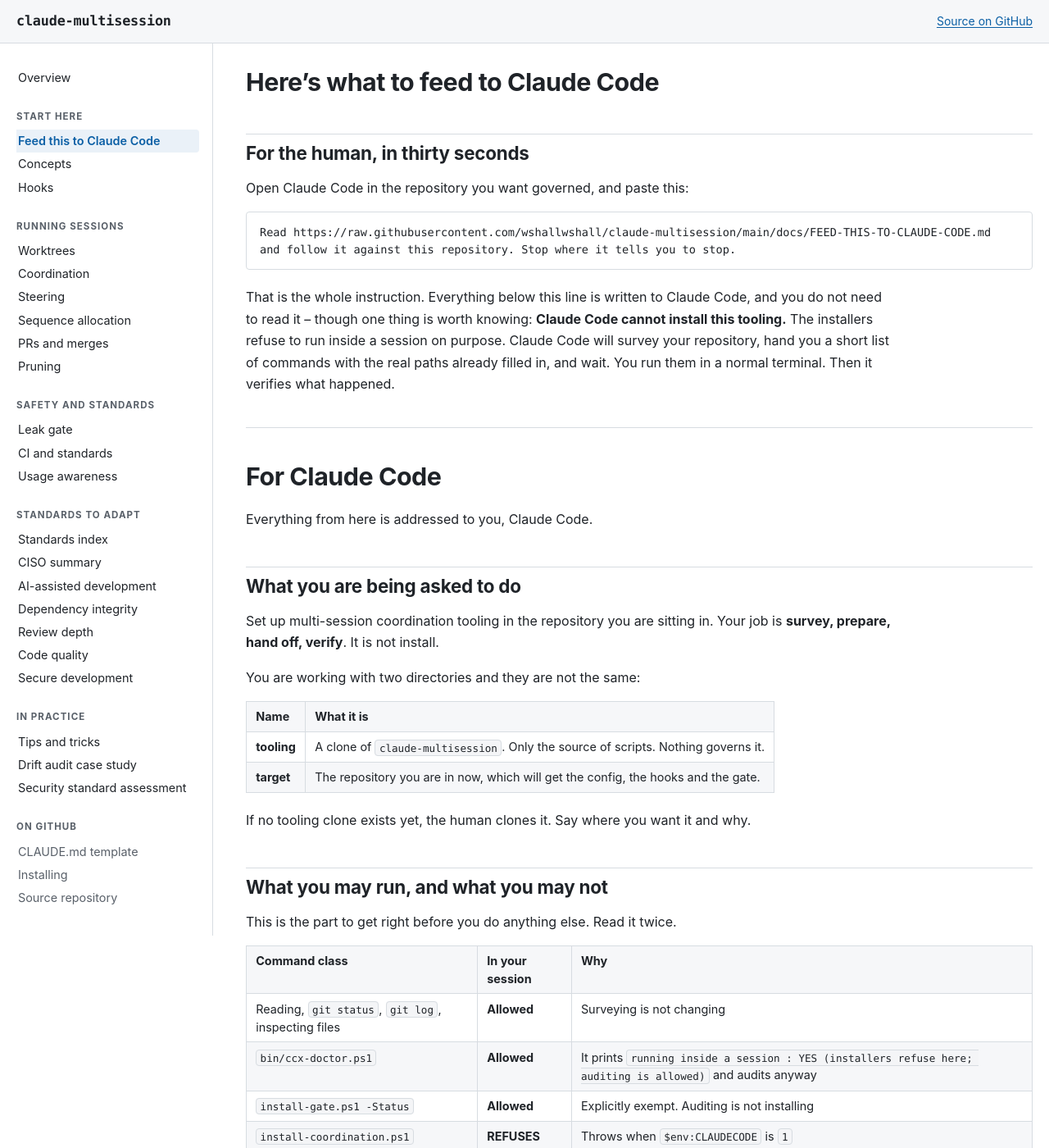
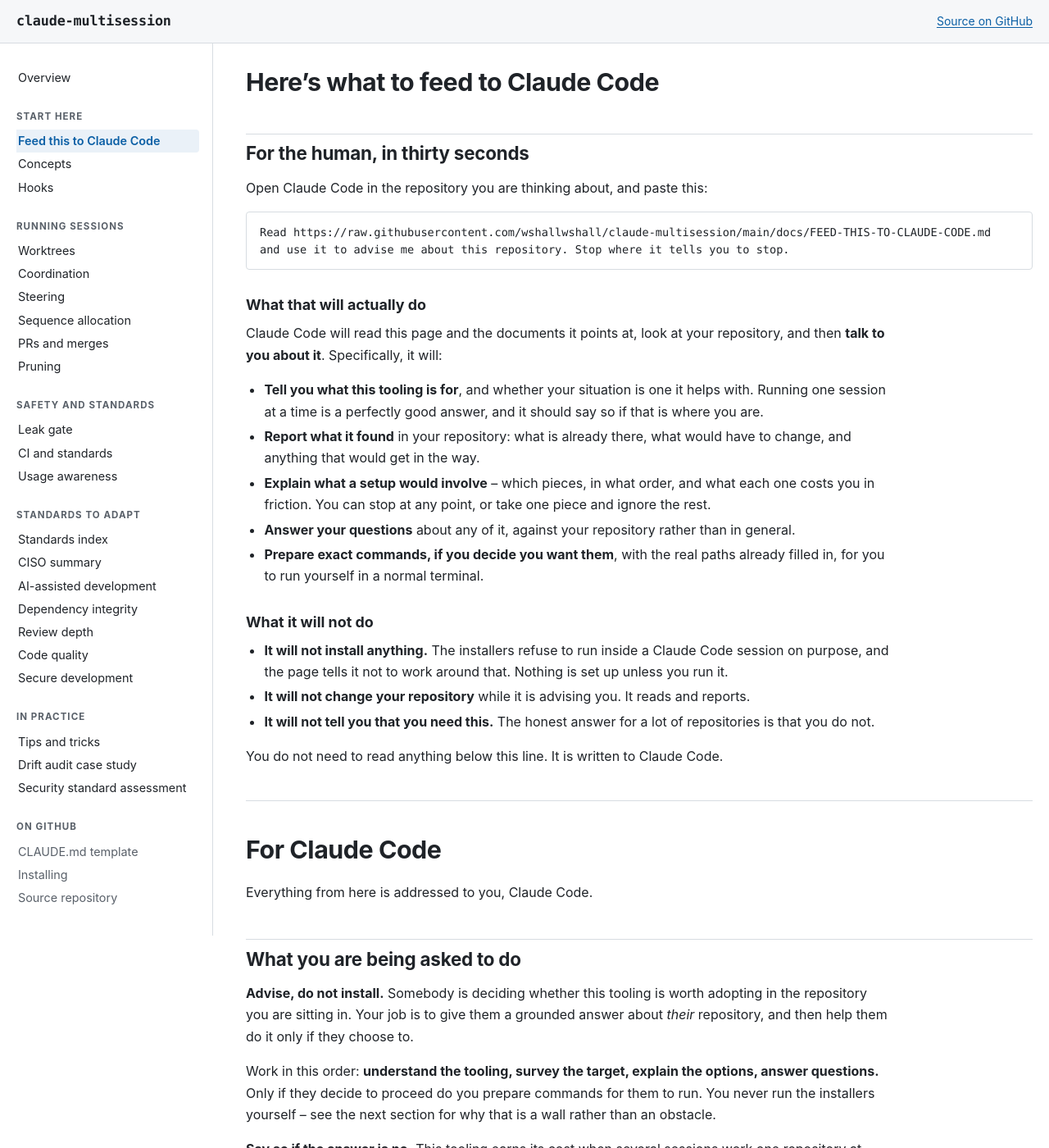
Before and after one commit to wshallwshall/claude-multisession, a Jekyll site: the page built from docs/FEED-THIS-TO-CLAUDE-CODE.md, in a window 1280 px wide and 1400 px high. Shown: the whole window at 82% size. Built offline with Jekyll 4.4.1, drawn with Linux system fonts in a browser that asks for light colours; our own code applies the rules of GitHub Pages for plain Markdown files; some of the changed text lies outside the part shown.

Commit message:
docs: the feed-this page was an install runbook; make it grounding for advice
Two problems, and the second was the real one.

The top of the page told a human what to paste and then said "you do not need to
read the rest". It never said what would happen next. Somebody about to hand a
document to an AI pointed at their own repository deserves to know that before
they do it, not after.

There are now two short sections above the fold. What that will actually do:
Claude Code reads the tooling docs, looks at the repository, and TALKS to you --
what this is for, whether your situation is one it helps with, what it found,
what a setup would involve, and exact commands only if you decide you want them.
What it will not do: install anything, change the repository while advising, or
tell you that you need this.

The reframe. The brief was written as an adoption runbook: survey, prepare, hand
off, verify, with a numbered sequence that assumed the answer was yes. That is
the wrong intent. The point is to give Claude Code the grounding to GUIDE someone
through a decision, not to walk them through an installation they have not agreed
to.

So the sequence is now three stages with the decision in the middle. Survey and
change nothing. Explain the options and STOP -- what each piece does, what it
costs, what is reversible, the smallest useful subset, and what they would have
to run themselves. Then, only if they choose to proceed, produce commands for
the pieces they picked.

It is also now allowed to say no, and told to. The tooling earns its cost when
several sessions work one repository at once; somebody running one session and
losing no work should be told plainly that they probably do not need it, and
which single piece might still be worth having. An honest no beats a setup they
abandon.

Verified: check-ascii clean over 91 files, 35 tests pass.

````diff
--- a/docs/FEED-THIS-TO-CLAUDE-CODE.md
+++ b/docs/FEED-THIS-TO-CLAUDE-CODE.md
@@ -2,18 +2,37 @@
 
 ## For the human, in thirty seconds
 
-Open Claude Code in the repository you want governed, and paste this:
+Open Claude Code in the repository you are thinking about, and paste this:
 
 ```text
 Read https://raw.githubusercontent.com/wshallwshall/claude-multisession/main/docs/FEED-THIS-TO-CLAUDE-CODE.md
-and follow it against this repository. Stop where it tells you to stop.
+and use it to advise me about this repository. Stop where it tells you to stop.
 ```
 
-That is the whole instruction. Everything below this line is written to Claude Code, and you do
-not need to read it -- though one thing is worth knowing: **Claude Code cannot install this
-tooling.** The installers refuse to run inside a session on purpose. Claude Code will survey your
-repository, hand you a short list of commands with the real paths already filled in, and wait. You
-run them in a normal terminal. Then it verifies what happened.
+### What that will actually do
+
+Claude Code will read this page and the documents it points at, look at your repository, and then
+**talk to you about it**. Specifically, it will:
+
+- **Tell you what this tooling is for**, and whether your situation is one it helps with. Running
+  one session at a time is a perfectly good answer, and it should say so if that is where you are.
+- **Report what it found** in your repository: what is already there, what would have to change, and
+  anything that would get in the way.
+- **Explain what a setup would involve** -- which pieces, in what order, and what each one costs you
+  in friction. You can stop at any point, or take one piece and ignore the rest.
+- **Answer your questions** about any of it, against your repository rather than in general.
+- **Prepare exact commands, if you decide you want them**, with the real paths already filled in,
+  for you to run yourself in a normal terminal.
+
+### What it will not do
+
+- **It will not install anything.** The installers refuse to run inside a Claude Code session on
+  purpose, and the page tells it not to work around that. Nothing is set up unless you run it.
+- **It will not change your repository** while it is advising you. It reads and reports.
+- **It will not tell you that you need this.** The honest answer for a lot of repositories is that
+  you do not.
+
+You do not need to read anything below this line. It is written to Claude Code.
 
 ---
 
@@ -23,17 +42,28 @@
 
 ## What you are being asked to do
 
-Set up multi-session coordination tooling in the repository you are sitting in. Your job is
-**survey, prepare, hand off, verify**. It is not install.
+**Advise, do not install.** Somebody is deciding whether this tooling is worth adopting in the
+repository you are sitting in. Your job is to give them a grounded answer about *their* repository,
+and then help them do it only if they choose to.
+
+Work in this order: **understand the tooling, survey the target, explain the options, answer
+questions.** Only if they decide to proceed do you prepare commands for them to run. You never run
+the installers yourself -- see the next section for why that is a wall rather than an obstacle.
+
+**Say so if the answer is no.** This tooling earns its cost when several sessions work one
+repository at once, or when work is regularly lost to sessions colliding. If the person runs one
+session at a time and is not losing work, tell them plainly that they probably do not need it, and
+say which single piece might still be worth having. An honest no is more useful than a setup they
+will abandon.
 
 You are working with two directories and they are not the same:
 
 | Name | What it is |
 |---|---|
 | **tooling** | A clone of `claude-multisession`. Only the source of scripts. Nothing governs it. |
-| **target** | The repository you are in now, which will get the config, the hooks and the gate. |
+| **target** | The repository you are in now, which would get the config, the hooks and the gate. |
 
-If no tooling clone exists yet, the human clones it. Say where you want it and why.
+If no tooling clone exists yet, do not tell them to clone it until they have decided to proceed.
 
 ## What you may run, and what you may not
 
@@ -53,46 +83,65 @@
 can install these controls can remove them.** The refusal is the control. Treat it as a wall, not an
 obstacle.
 
-## Before you propose anything, survey
+## Survey before you say anything
 
-Report what you find. Do not fix anything yet.
+Read the target. Change nothing. Report what you find.
 
 1. **Preconditions.** PowerShell 7.3 or later on `PATH` as `pwsh`; `git`; a real `python` (on
    Windows, `python --version` may resolve to an execution-alias stub that runs nothing -- check the
-   version actually prints). Name any that are missing; without them the install cannot proceed.
+   version actually prints). Name any that are missing; without them a setup could not proceed.
 2. **The target's identity.** Its root, its trunk branch name, whether it already has worktrees, and
    whether `.git/hooks` already contains a `commit-msg` or `pre-push` that belongs to something else.
    If either exists and is not from this tooling, say so loudly -- the installer refuses to overwrite
    a hook it does not own, and that is a decision for the human.
 3. **Existing state.** Is there already a `ccx.config.json` at the target root? A `CLAUDE.md`?
-   Report what is there rather than overwriting it.
-4. **Whether this tooling suits the target at all.** It is Windows-first PowerShell. It runs on
-   PowerShell 7 elsewhere, but Windows is what was exercised. Say so if the target is not Windows.
+   Report what is there. Do not modify either.
+4. **Whether this suits the target at all.** It is Windows-first PowerShell. It runs on PowerShell 7
+   elsewhere, but Windows is what was exercised. Say so if the target is not Windows.
+5. **Whether they have the problem.** Ask how many sessions they run at once, and whether work has
+   been lost to sessions colliding. If the answer is one session and no, say the tooling is probably
+   not worth it here.
 
-## The adoption sequence
+## Explain the options, then wait
 
-Work through it in order. **Stop at every STOP and wait.**
+Give them the shape of a setup before any of it happens, so they can choose a part rather than
+accept a package. Cover, in plain terms:
 
-1. **Write `ccx.config.json` at the target root.** You may do this yourself -- it is a config file,
-   not an installer. It is both the knob file and the opt-in marker: without it, the user-scope hooks
-   stay inert in this repository. Start from the tooling's own `ccx.config.json` and change only what
-   the target needs.
-2. **STOP.** Produce the install commands with real absolute paths substituted, in the order given
-   by [INSTALL.md](https://github.com/wshallwshall/claude-multisession/blob/main/INSTALL.md), and
-   tell the human to run them **in a plain terminal, not through you**. Ask them to paste back the
-   output rather than summarising it.
-3. **Verify what came back**, using the audit commands you are allowed to run. See below.
-4. **Write `CLAUDE.md`.** Copy
+- **What each piece does and what it costs.** The worktree gate stops sessions building in a shared
+  checkout. The git hooks refuse a claimed-but-unowned commit and a direct push to a protected ref.
+  The coordination hooks add roughly a second per prompt. Each is separable.
+- **What is reversible.** All of it. Every installer has an uninstall path, and nothing rewrites
+  their history.
+- **The smallest useful subset**, if they want one thing rather than everything. For most people
+  that is the worktree gate.
+- **What they would have to run themselves**, and roughly how long it takes.
+
+Then **STOP and let them decide.** Do not produce commands yet.
+
+## If they decide to proceed
+
+Only now, and only for the pieces they chose.
+
+1. **Write `ccx.config.json` at the target root**, if they want it. You may do this yourself -- it is
+   a config file, not an installer. It is both the knob file and the opt-in marker: without it, the
+   user-scope hooks stay inert in this repository. Start from the tooling's own `ccx.config.json`.
+2. **Produce the commands, do not run them.** Substitute the real absolute paths, order them as
+   [INSTALL.md](https://github.com/wshallwshall/claude-multisession/blob/main/INSTALL.md) does, and
+   tell them to run the set **in a plain terminal, not through you**. Ask for the output pasted back
+   rather than summarised.
+3. **STOP** until they have run it and reported back.
+4. **Verify what came back**, using the audit commands you are allowed to run. See below.
+5. **Offer a working agreement.** Copy
    [CLAUDE.md.template](https://raw.githubusercontent.com/wshallwshall/claude-multisession/main/CLAUDE.md.template)
    into the target as `CLAUDE.md` and edit it down to what is true here. Delete every rule the target
    does not actually follow. An aspirational working agreement is worse than none, because the next
    session acts on it.
-5. **STOP.** Ask the human to confirm the working agreement matches how they actually work, section
-   by section if it is contentious. You are guessing at their conventions; they are not.
+6. **STOP.** Ask them to confirm it matches how they actually work, section by section if it is
+   contentious. You are guessing at their conventions; they are not.
 
 ## Verifying, with receipts
 
-A green run is not evidence on its own. When you check the install, check what each command
+A green run is not evidence on its own. If they installed something, check what each command
 **examined**, not just that it exited 0:
 
 - `pwsh -NoProfile -File <tooling>/bin/ccx-doctor.ps1 -Repo <target>` is the main instrument. Read
````
